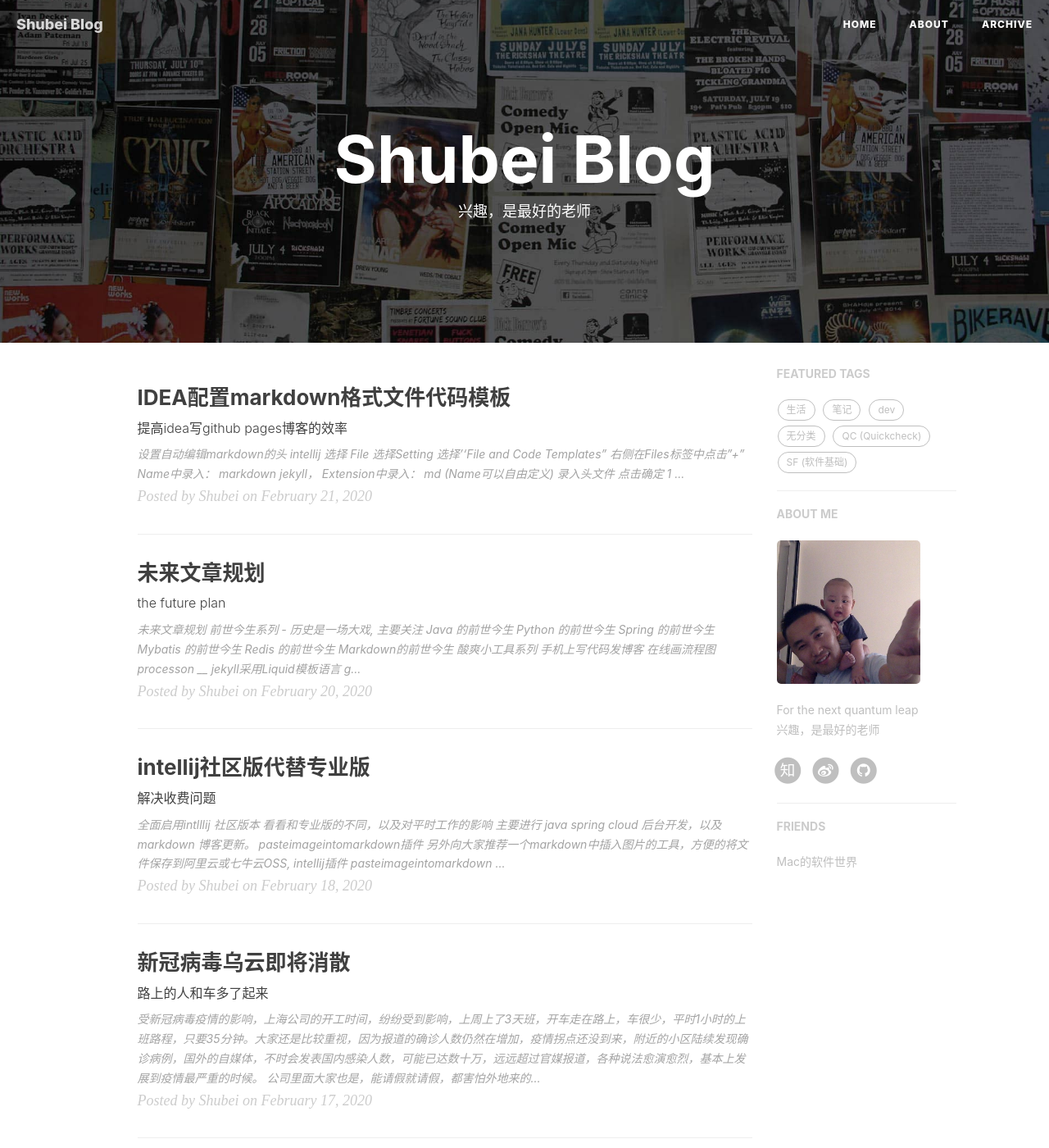
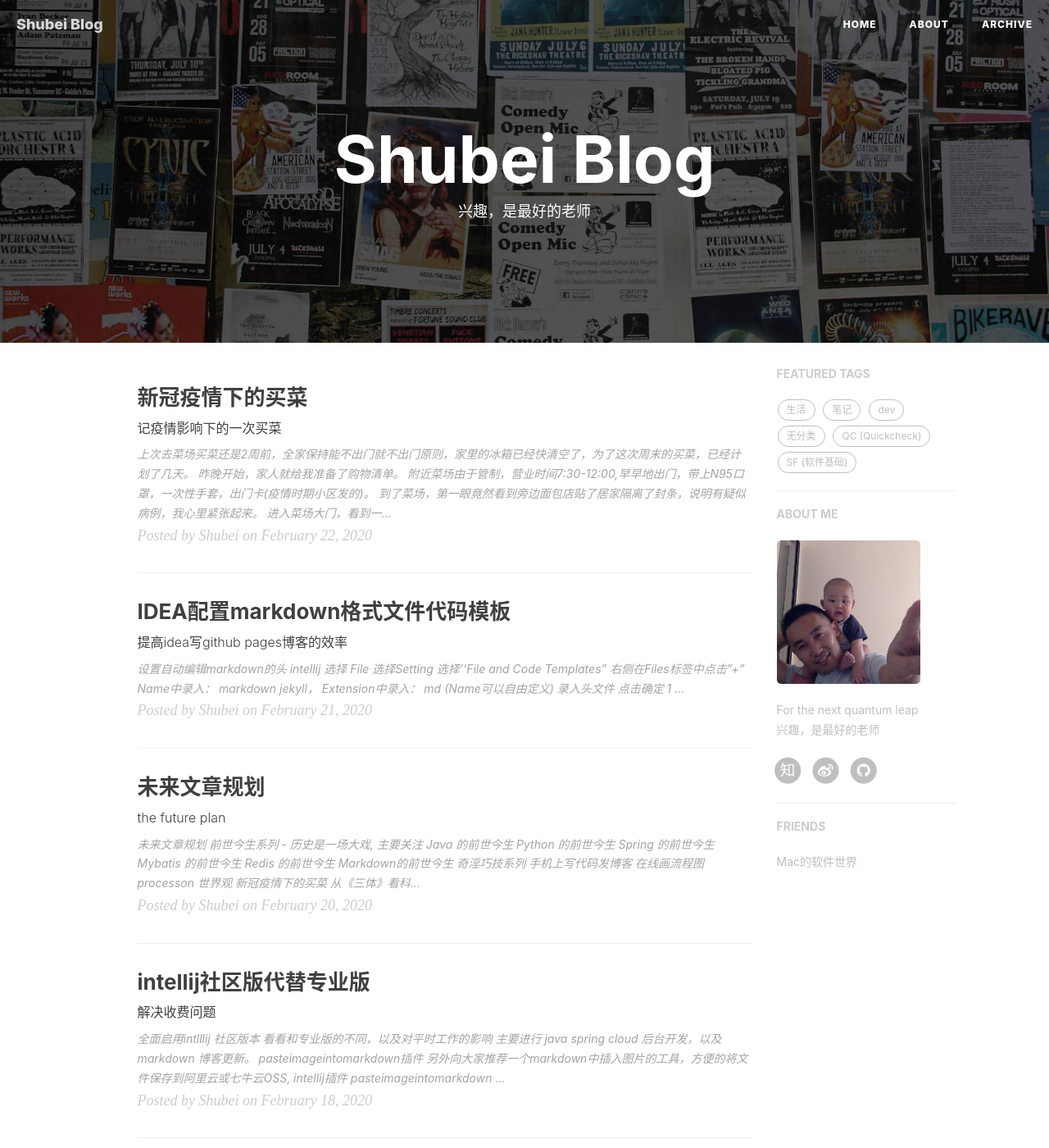
Before and after one commit to lushubei/lushubei.github.io, a Jekyll site: the page built from index.html, in a window 1280 px wide and 1400 px high. Shown: the whole window at 82% size. Built offline with Jekyll 4.4.1, drawn with Linux system fonts in a browser that asks for light colours; nearby versions of some CDN libraries; the list of posts is cut into pages by our own code; comment, search, counter and statistics services are not loaded; some of the changed text lies outside the part shown.

Commit message:
新冠疫情下的买菜

```diff
--- /dev/null
+++ b/_posts/live/2020-02-22-live-nCoV.md
@@ -0,0 +1,38 @@
+---
+layout:     post
+title:      "新冠疫情下的买菜"
+subtitle:   "记疫情影响下的一次买菜"
+date:       2020-02-22 12:19:00
+author:     "Shubei"
+header-img: "img/post-bg-2015.jpg"
+catalog: true
+tags:
+    - 世界观
+---
+
+上次去菜场买菜还是2周前，全家保持能不出门就不出门原则，家里的冰箱已经快清空了，为了这次周末的买菜，已经计划了几天。
+
+昨晚开始，家人就给我准备了购物清单。
+![](http://shubei-blog.oss-cn-beijing.aliyuncs.com/pasteimageintomarkdown/2020-02-22/149161213088001.png?Expires=4735945898&OSSAccessKeyId=LTAI4Fv8o4J1qrtFrYcJsmA2&Signature=LMTnQOnJNh2rna533uSQxeWrz50%3D)
+
+附近菜场由于管制，营业时间7:30-12:00,早早地出门，带上N95口罩，一次性手套，出门卡(疫情时期小区发的)。
+
+到了菜场，第一眼竟然看到旁边面包店贴了居家隔离了封条，说明有疑似病例，我心里紧张起来。
+![](http://shubei-blog.oss-cn-beijing.aliyuncs.com/pasteimageintomarkdown/2020-02-22/149427272222767.jpg?Expires=4735946163&OSSAccessKeyId=LTAI4Fv8o4J1qrtFrYcJsmA2&Signature=%2FvbgoCoe9YAmQ5h4dUfIC2FcXxQ%3D)
+
+进入菜场大门，看到一个志愿者阿姨在给每个进菜场的人测体温
+![](http://shubei-blog.oss-cn-beijing.aliyuncs.com/pasteimageintomarkdown/2020-02-22/149582381405968.jpg?Expires=4735946319&OSSAccessKeyId=LTAI4Fv8o4J1qrtFrYcJsmA2&Signature=OdYGeprg%2Fv3Nd3PZBvCZn1UVTbY%3D)
+
+进入大门以后，看到每个人都带着口罩，大家的意识都还是不错，由于上次的买菜经验，这一次熟练了很多，因为买的菜品种多，重量估计得30公斤公斤，提着会很重，心里预先合理规划了购买顺序，一个小时后，看看战斗成果
+![](http://shubei-blog.oss-cn-beijing.aliyuncs.com/pasteimageintomarkdown/2020-02-22/149818811290751.png?Expires=4735946558&OSSAccessKeyId=LTAI4Fv8o4J1qrtFrYcJsmA2&Signature=zOFtTNonFT%2BR0myZW9cVQcdI%2F1c%3D)
+差点拎不动了
+
+快速返航，小区门口又需要查体温，查防疫入门卡
+![](http://shubei-blog.oss-cn-beijing.aliyuncs.com/pasteimageintomarkdown/2020-02-22/149914404678557.jpg?Expires=4735946651&OSSAccessKeyId=LTAI4Fv8o4J1qrtFrYcJsmA2&Signature=Bm5U%2FCTIzCEIxpNFmlCSnQB6kUA%3D)
+
+顺便带个快递回家，疫情区间，快递公司推出无接触配送，小区也禁止外来人员入内，小区门口特地立起了一个货物架
+![](http://shubei-blog.oss-cn-beijing.aliyuncs.com/pasteimageintomarkdown/2020-02-22/149973261275162.jpg?Expires=4735946711&OSSAccessKeyId=LTAI4Fv8o4J1qrtFrYcJsmA2&Signature=DQfbv%2F00GZZyXFGe3d81l98IGx8%3D)
+
+疫情很快就会结束，但这段会议却永远留在我们心中！
+![](http://shubei-blog.oss-cn-beijing.aliyuncs.com/pasteimageintomarkdown/2020-02-22/150138646227046.jpg?Expires=4735946876&OSSAccessKeyId=LTAI4Fv8o4J1qrtFrYcJsmA2&Signature=WY0TFFT5ZakMcKSk17J03FUnPT4%3D)
+![](http://shubei-blog.oss-cn-beijing.aliyuncs.com/pasteimageintomarkdown/2020-02-22/150147365113804.jpg?Expires=4735946883&OSSAccessKeyId=LTAI4Fv8o4J1qrtFrYcJsmA2&Signature=%2FAK2p%2B9CWgyzwBu6d0qMCiiGifw%3D)
--- a/_posts/nothing/2020-02-19-blog-plan.md
+++ b/_posts/nothing/2020-02-19-blog-plan.md
@@ -27,11 +27,19 @@ tags:
 >
 > __Markdown的前世今生__
 
-#### 酸爽小工具系列
+#### 奇淫巧技系列
 > __手机上写代码发博客__
 >
 > __在线画流程图processon__
-> __
+>
+
+#### 世界观
+> __新冠疫情下的买菜__
+>
+> __从《三体》看科技的发展__
+>
+>
+
 
 <video src="http://qiniu.swarma.org/newUser.mp4" controls="controls" width="100%" height="auto" autoplay="autoplay"/>
 
```
